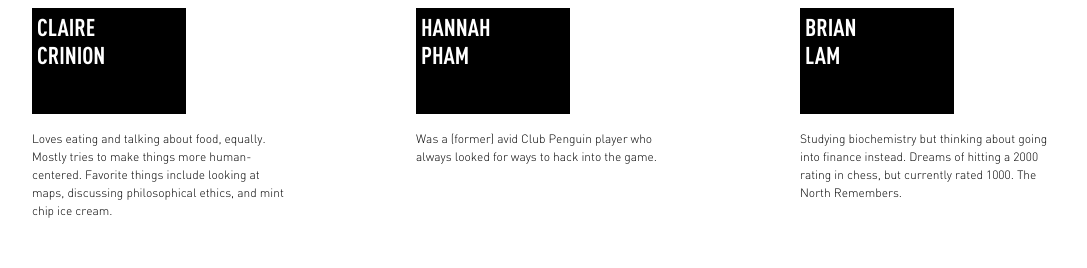
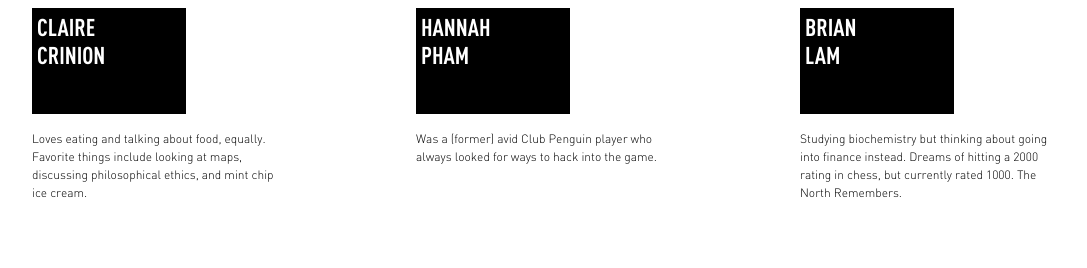
Before and after one commit to dfaucla/dfaucla.github.io, a plain HTML site: page team/index.html in a window 1280 px wide. Shown: the part 1400-1668 px from the top of the page, without its empty margins (32-1119 px from the left). Drawn offline with Linux system fonts and the light colour scheme.

```diff
--- a/team/index.html
+++ b/team/index.html
@@ -41,7 +41,7 @@
 				</div>
 			</div>
 			<a>
-				Loves eating and talking about food, equally. Mostly tries to make things more human-centered. Favorite things include looking at maps, discussing philosophical ethics, and mint chip ice cream.
+				Loves eating and talking about food, equally. Favorite things include looking at maps, discussing philosophical ethics, and mint chip ice cream.
 			</a>
 		</div>
 
```
